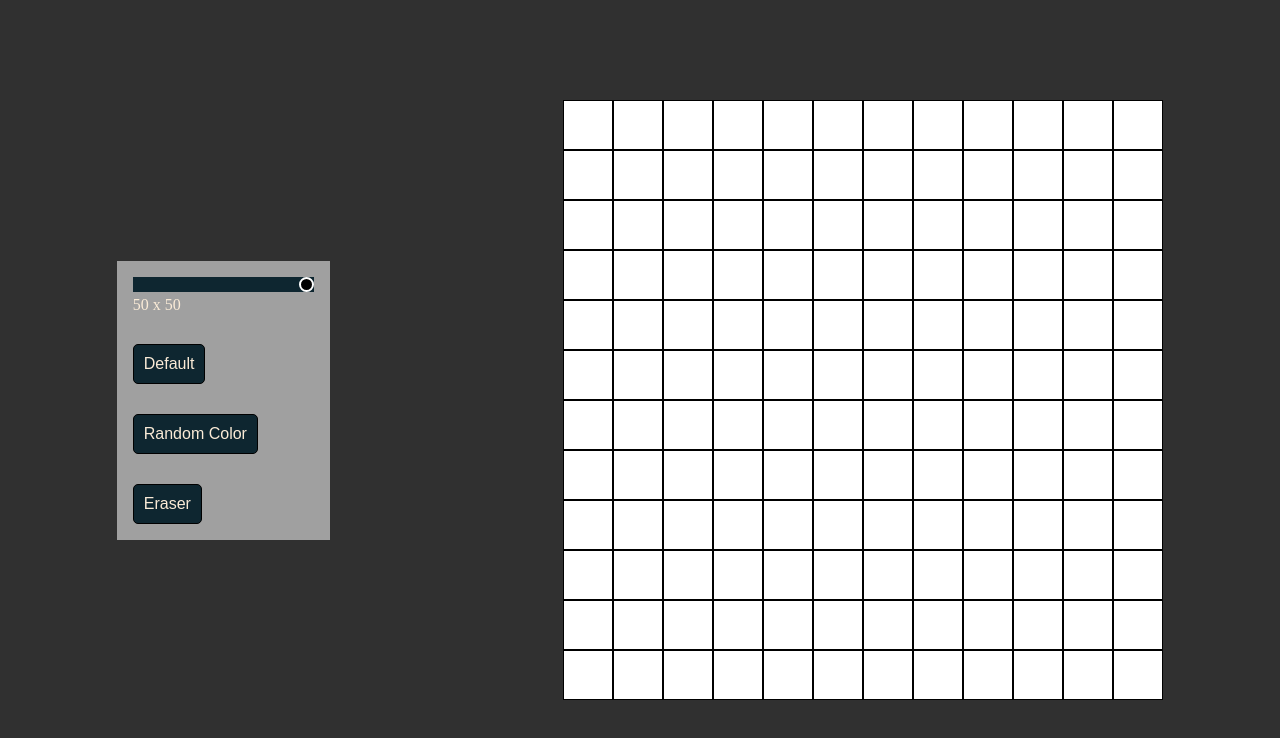
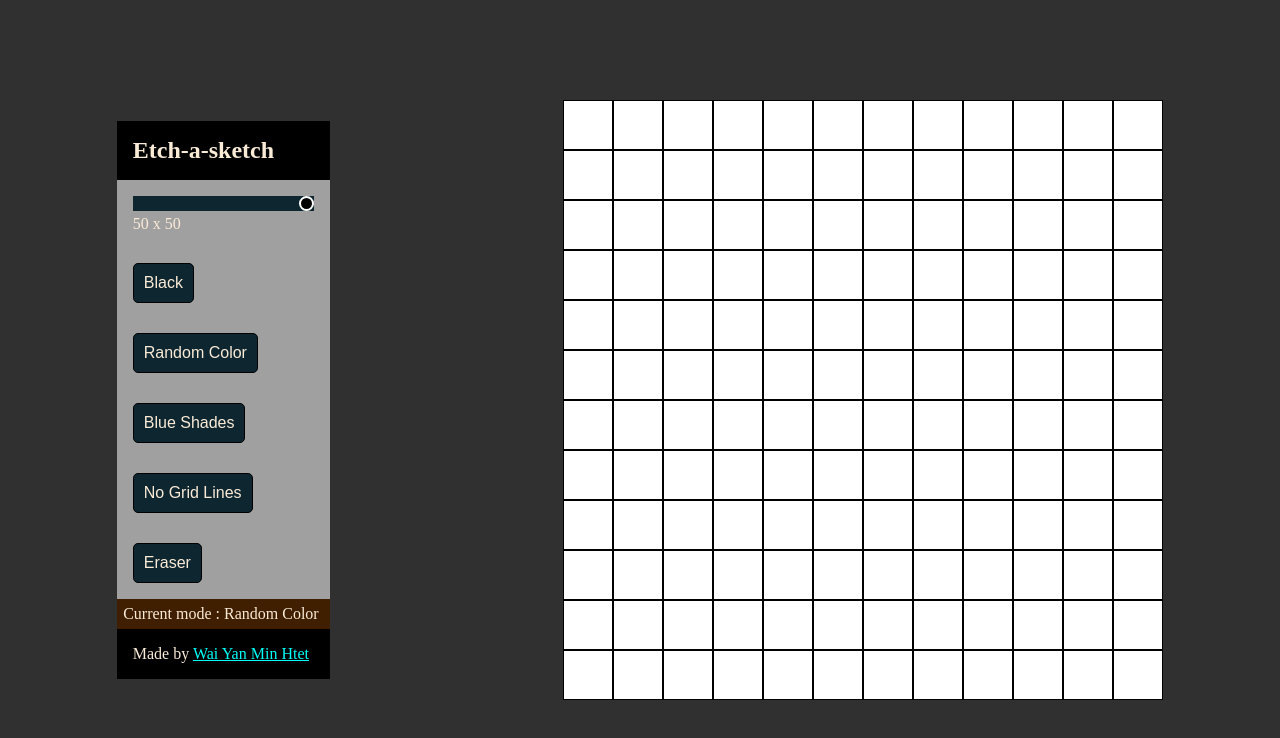
Before and after one commit to iamwaiyanminhtet/etch-a-sketch-odin, a plain HTML site: page index.html in a window 1280 px wide. Both pictures are taken after a click on the button "Random Color". Drawn offline with Linux system fonts and the light colour scheme.

Commit message:
completed etch-a-sketch, it's 11:57pm now, electricity is about to off(at 12am)

```diff
--- a/index.html
+++ b/index.html
@@ -3,22 +3,43 @@
 <head>
     <meta charset="UTF-8">
     <meta name="viewport" content="width=device-width, initial-scale=1.0">
-    <title>Etch-a-sketch</title>
+    <title>Etch-a-sketch (The Odin Project)</title>
     <link rel="stylesheet" href="style.css">
 </head>
 <body>
+    <div>
+
+        <div class="title">
+            <h2>Etch-a-sketch</h2>
+        </div>
+
         <div id="buttonsGroup">
             <div>
                 <input type="range" value="50" min="10" max="50" step="10" id="item-size"> <span id="item-size-value">50 x 50</span>
             </div>
             <div>
-            <button id="black" class="btn">Default</button>
+                <button id="black" class="btn">Black</button>
             </div>
             <div>
                 <button id="random-color" class="btn">Random Color</button>
             </div>
             <div>
+                <button id="blue-shades" class="btn">Blue Shades</button>
+            </div>
+            <div>
+                <button id="no-grid-lines" class="btn-no-grid">No Grid Lines</button>
+            </div>
+            <div>
                 <button id="eraser" class="btn">Eraser</button>
+            </div>
+        </div>
+
+        <div class="current-mode">
+           <p>Current mode : <span id="current-mode">Black</span></p>
+        </div>
+
+        <div class="title">
+            <span>Made by <a href="https://github.com/iamwaiyanminhtet">Wai Yan Min Htet</a></span>
         </div>
     </div>
     <div id="container"></div>
--- a/script.js
+++ b/script.js
@@ -1,6 +1,8 @@
 let mainContainer = document.querySelector('#container');
 let itemSize = document.querySelector('#item-size');
 let itemSizeValue = document.querySelector('#item-size-value');
+let currentMode = document.querySelector('#current-mode');
+let noGridLines = document.querySelector('#no-grid-lines');
 let btns = document.querySelectorAll('.btn');
 
 // default container layout
@@ -26,6 +28,7 @@ function createDivs (gridSize) {
 }
 defaultContainer();
 
+
 // change layout by user range value
 itemSize.addEventListener('change', (e) => {
     if (mainContainer.childElementCount > 0) {
@@ -38,11 +41,18 @@ itemSize.addEventListener('change', (e) => {
     hoverItems();
 })
 
+// no grid line
+noGridLines.addEventListener("click", () => {
+    let items = document.querySelectorAll('.item');
+    items.forEach(item => item.style.border = "none")
+});
+
 // change hover color mode
 let colourMode = "black";
 btns.forEach((btn) => {
     btn.addEventListener('click', (e) => {
         colourMode = e.target.id;
+        currentMode.textContent = e.target.textContent;
     })
 });
 
@@ -59,10 +69,25 @@ function generateRandomColor() {
     return randomColor;
 }
 
+
+// get all color by indexally from array
+let shadedColorCount = 0;
+let blueShadedColor = ["#A9D6E5","#89C2D9","#61A5C2","#468FAF","#2C7DA0","#2A6F97","#014F86","#01497C","#013A63","#012A4A"];
+
+function getShadedColor () {
+    if (shadedColorCount === 10 ) {
+        shadedColorCount = 0;
+    }
+    let shadedColor = blueShadedColor[shadedColorCount];
+    shadedColorCount++ ;
+    return shadedColor;
+}
+
 // change hovered item background color
 function hoverItems () {
     let items = document.querySelectorAll('.item');
     items.forEach((item) => {
+        item.style.cursor = "cell";
         item.addEventListener('mouseenter', (e) => {
             switch (colourMode) {
                 case "black":
@@ -70,6 +95,9 @@ function hoverItems () {
                 break;
                 case "random-color":
                     e.target.style.backgroundColor = generateRandomColor();
+                break;
+                case "blue-shades":
+                    e.target.style.backgroundColor = getShadedColor();
                 break;
                 case "eraser":
                     e.target.style.backgroundColor = "white"
--- a/style.css
+++ b/style.css
@@ -11,6 +11,15 @@ body {
     display: flex;
     justify-content: space-around;
     align-items: center;
+}
+
+.title {
+    background-color: rgb(0, 0, 0);
+    padding: 1rem;
+}
+
+a {
+    color: rgb(0, 255, 247);
 }
 
 #buttonsGroup {
@@ -50,7 +59,7 @@ input[type="range"]::-webkit-slider-thumb {
     border: 2px solid rgb(255, 255, 255);
 }
 
-.btn {
+.btn, .btn-no-grid {
     padding: 10px;
     margin-top: 30px;
     background-color: #0e2630;
@@ -61,8 +70,14 @@ input[type="range"]::-webkit-slider-thumb {
     font-size: 1rem;
 }
 
-.btn:hover {
+.btn:hover,.btn-no-grid:hover,a:hover {
     opacity: 0.8;
+}
+
+.current-mode {
+    background-color: rgb(64, 30, 0);
+    color: antiquewhite;
+    padding: 0.4rem;
 }
 
 #container {
```
Also changed, not shown: 1 other file. Lines whose indentation alone changed are shown as unchanged.
